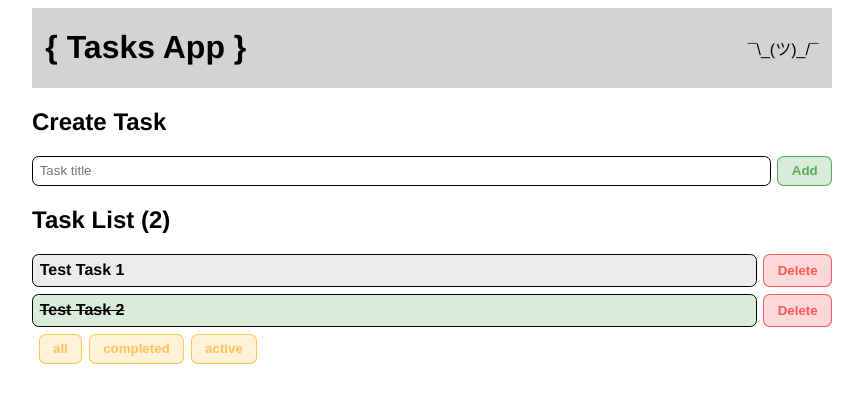
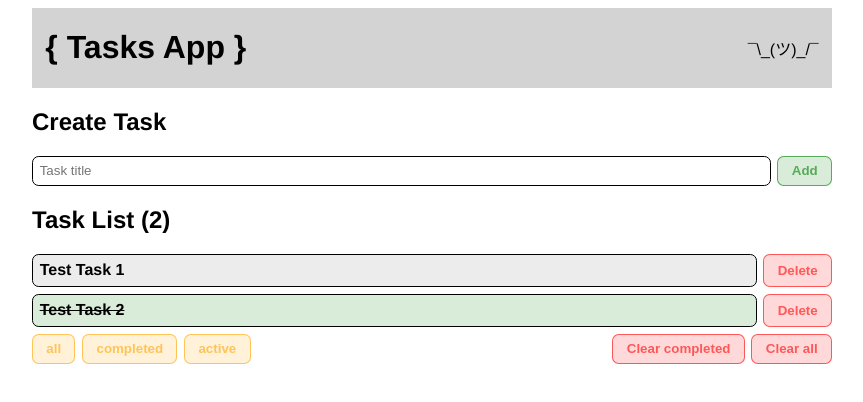
Before and after one commit to jt182/tdd-vue-frontend, a Vue app: page / in a window 1280 px wide. Shown: the top 402 px of the page, without its empty margins (208-1071 px from the left). Built offline with nearby package versions, Linux system fonts and the light colour scheme.

Commit message:
Step 13: Clear tasks

```diff
--- a/src/components/TaskListButtonBar.vue
+++ b/src/components/TaskListButtonBar.vue
@@ -1,6 +1,6 @@
 <template>
     <div class="buttonBar">
-        <button data-testid="filterAllButton"
+        <button data-testid="filterAllButton" style="margin-left: 0;"
                 @click="filter('allTasks')"
                 class="orangeButton"
         >all
@@ -15,22 +15,45 @@
                 class="orangeButton"
         >active
         </button>
+
+        <button data-testid="clearCompletedButton" style="margin-left: auto;"
+                @click="clearCompletedTasks"
+                class="redButton"
+        >Clear completed
+        </button>
+        <button data-testid="clearAllButton"
+                @click="clearAllTasks"
+                class="redButton"
+        >Clear all
+        </button>
     </div>
 </template>
 
 <script lang="ts">
 import { defineComponent } from 'vue';
+import { useStore } from 'vuex';
 
 export default defineComponent({
     name: 'TaskListButtonBar',
     emits: ['filter'],
     setup(props, {emit}) {
+        const store = useStore();
 
-        function filter(filterType: string) {
+        function filter(filterType: string): void {
             emit('filter', filterType);
         }
 
+        function clearAllTasks(): void {
+            store.dispatch('clearAllTasks');
+        }
+
+        function clearCompletedTasks(): void {
+            store.dispatch('clearCompletedTasks');
+        }
+
         return {
+            clearAllTasks,
+            clearCompletedTasks,
             filter
         };
     }
```
Also changed, not shown: 1 other file (tests, documents, lock files or other folders).
